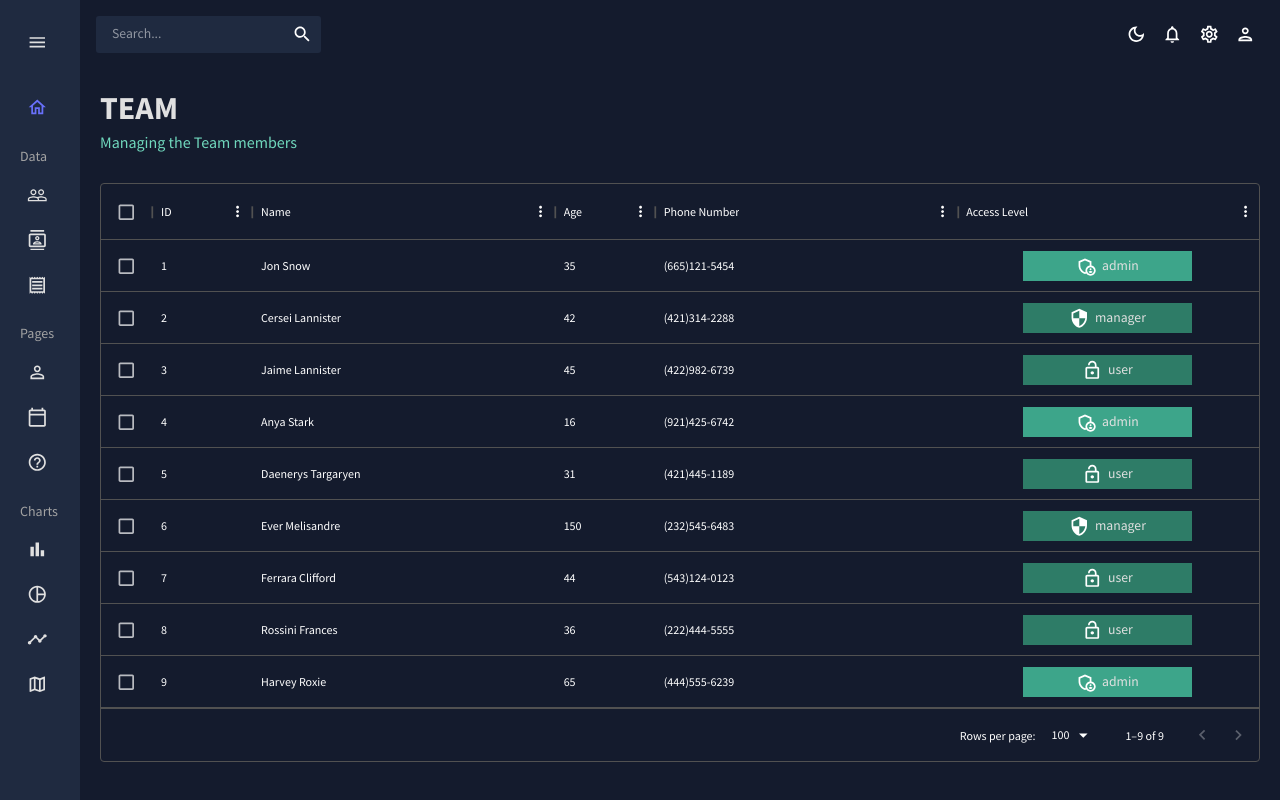
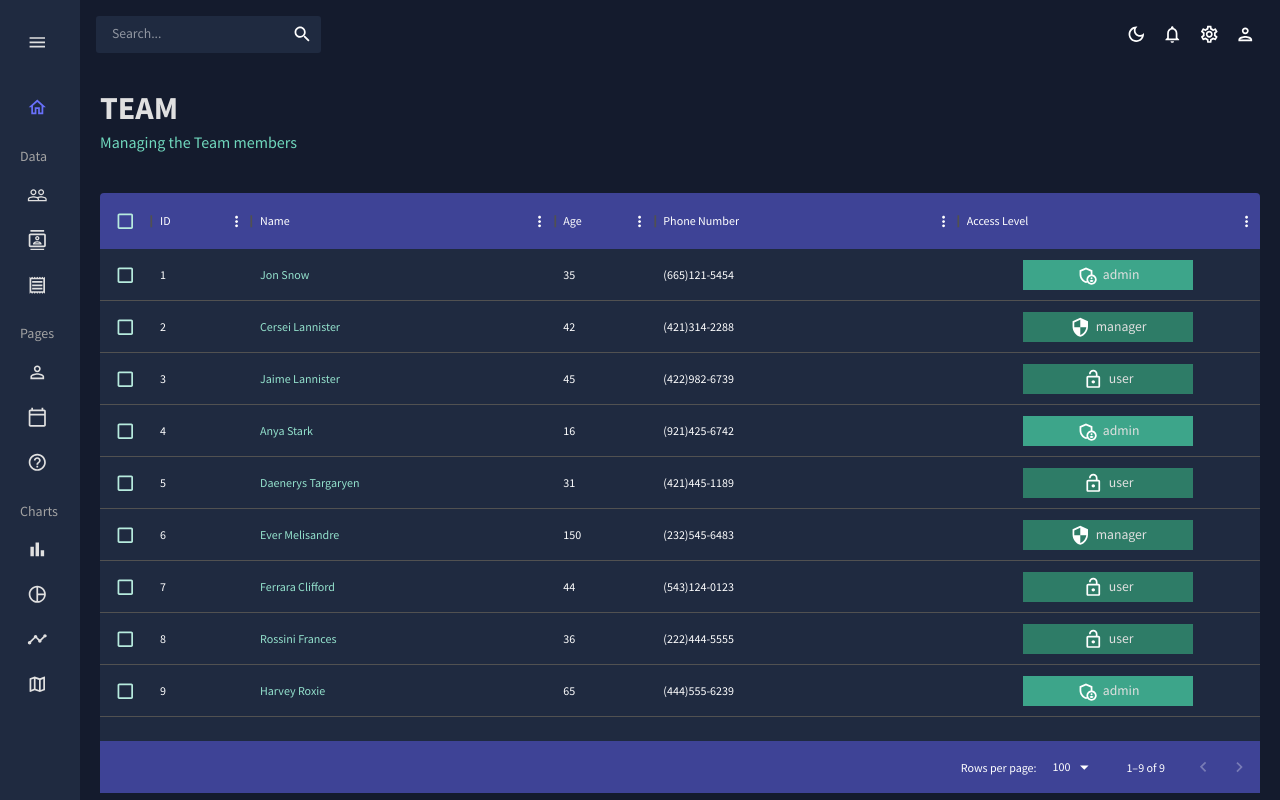
Before and after one commit to thientantran/MUI_2, a React (Vite) app: page /team in a window 1280 px wide. Built offline with nearby package versions, Linux system fonts and the light colour scheme.

Commit message:
Finished data grid for team page

```diff
--- a/src/scenes/Team.jsx
+++ b/src/scenes/Team.jsx
@@ -20,6 +20,7 @@
       headerName: "Name",
       flex: 1,
       cellClassName: "name-column--cell",
+      //chỗ này để ở những cell này sẽ có 1 cái class name, mình dễ dàng css hơn
     },
     {
       field: "age",
@@ -68,7 +69,35 @@
   return (
     <Box m="20px">
       <Header title="TEAM" subtitle="Managing the Team members" />
-      <Box>
+      <Box
+        m="40px 0 0 0"
+        height="75vh"
+        sx={{
+          "& .MuiDataGrid-root": {
+            border: "none",
+          },
+          "& .MuiDataGrid-cell": {
+            borderBottom: "none",
+          },
+          "& .name-column--cell": {
+            color: colors.greenAccent[300],
+          },
+          "& .MuiDataGrid-columnHeaders": {
+            backgroundColor: colors.blueAccent[700],
+            borderBottom: "none",
+          },
+          "& .MuiDataGrid-virtualScroller": {
+            backgroundColor: colors.primary[400],
+          },
+          "& .MuiDataGrid-footerContainer": {
+            borderTop: "none",
+            backgroundColor: colors.blueAccent[700],
+          },
+          "& .MuiCheckbox-root": {
+            color: `${colors.greenAccent[200]} !important`,
+          },
+        }}
+      >
         <DataGrid checkboxSelection rows={mockDataTeam} columns={columns} />
       </Box>
     </Box>
```
